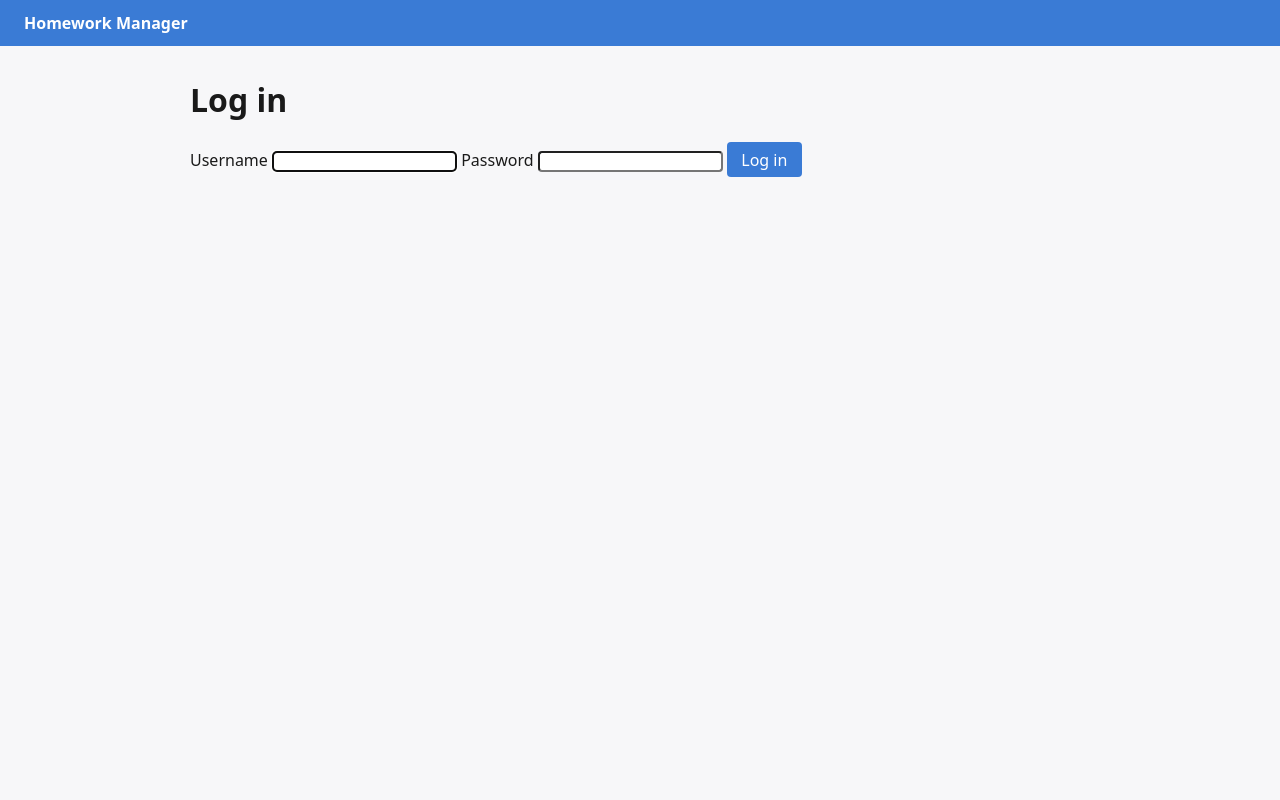
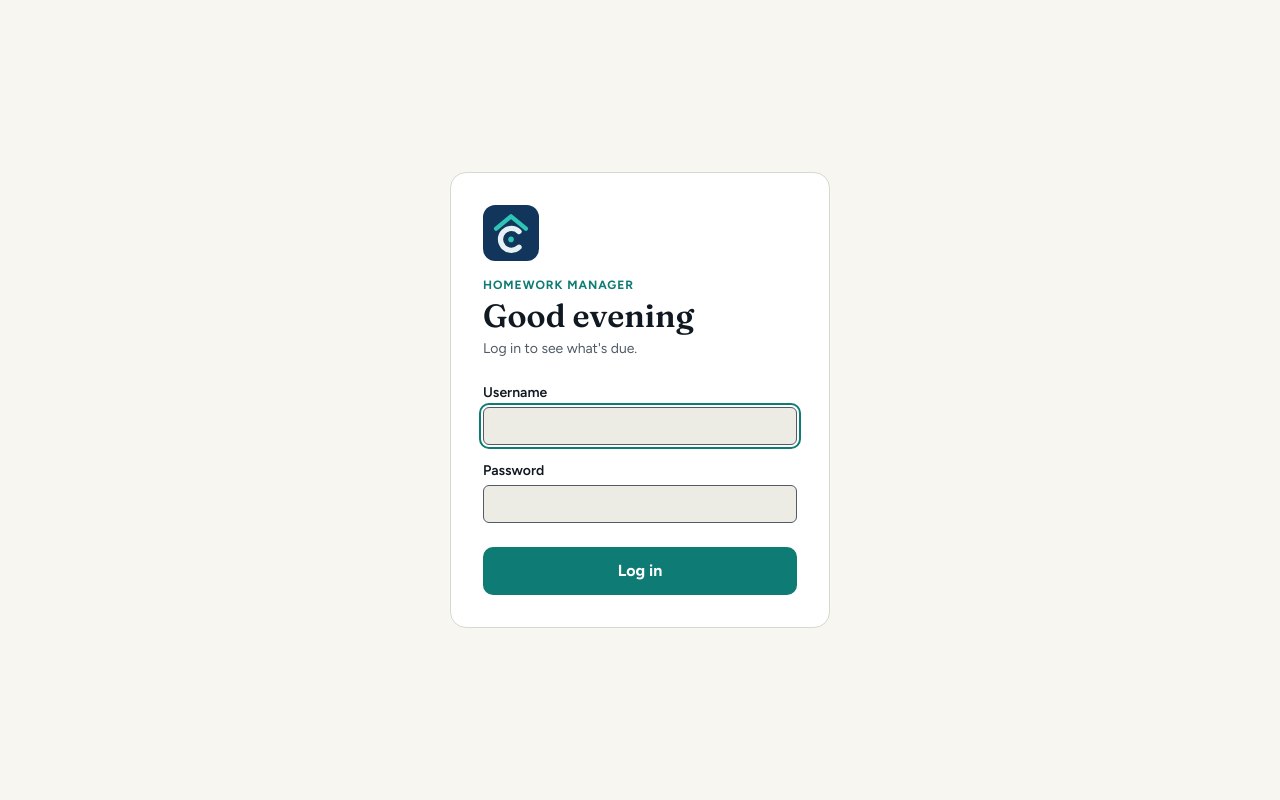
Before and after one commit to MTNHMMR/homework-manager, a FastAPI app: page /login in a window 1280 px wide. Run offline with FastAPI, Linux system fonts and the light colour scheme.

Commit message:
feat: restyle login page to the Cain Family design system
Login now uses the caindomain.com look: a centered card with the Cain
mark, a Fraunces time-of-day greeting, Figtree body text and a teal
primary button. Dark by default, Light via prefers-color-scheme.

base.html gains head, body_attrs and nav blocks so the login page can
opt out of the per-user theme and accent nav; logged-in pages are
unchanged.

Co-Authored-By: Claude Opus 5.5 <noreply@anthropic.com>

```diff
--- a/app/static/style.css
+++ b/app/static/style.css
@@ -101,3 +101,115 @@ legend { padding: 0 0.4rem; font-weight: bold; }
 .week-item { font-size: 0.85rem; padding: 0.2rem 0; }
 .week-item.overdue { color: var(--error); }
 .week-day .empty { color: var(--border); margin: 0; }
+
+/* Login page — Cain Family design system (caindomain.com). Dark first, Light follows the OS. */
+body.login-page {
+    --cf-bg: #0e161f;
+    --cf-surface: #151f2a;
+    --cf-surface-raised: #1c2835;
+    --cf-border: #2a3846;
+    --cf-ink: #f7f6f1;
+    --cf-ink-muted: #9aa7b3;
+    --cf-teal: #38c5b9;
+    --cf-teal-soft: #12332f;
+    --cf-on-teal: #04201e;
+    --cf-danger: #ff7a7a;
+    --cf-display: "Fraunces", Georgia, "Times New Roman", serif;
+    --cf-sans: "Figtree", "Segoe UI", system-ui, sans-serif;
+    background: var(--cf-bg);
+    color: var(--cf-ink);
+    font-family: var(--cf-sans);
+    font-size: 16px;
+    line-height: 24px;
+}
+@media (prefers-color-scheme: light) {
+    body.login-page {
+        --cf-bg: #f7f6f1;
+        --cf-surface: #ffffff;
+        --cf-surface-raised: #ecebe4;
+        --cf-border: #d6d8d3;
+        --cf-ink: #101921;
+        --cf-ink-muted: #4f5b66;
+        --cf-teal: #0e7c74;
+        --cf-teal-soft: #d7efeb;
+        --cf-on-teal: #ffffff;
+        --cf-danger: #b42318;
+    }
+}
+body.login-page main {
+    min-height: 100vh;
+    max-width: none;
+    margin: 0;
+    padding: 48px 16px;
+    box-sizing: border-box;
+    display: flex;
+    align-items: center;
+    justify-content: center;
+}
+.login-card {
+    width: 100%;
+    max-width: 380px;
+    background: var(--cf-surface);
+    border: 1px solid var(--cf-border);
+    border-radius: 16px;
+    padding: 24px;
+    box-sizing: border-box;
+}
+.login-mark { display: block; width: 56px; height: 56px; margin-bottom: 16px; }
+.login-eyebrow {
+    margin: 0 0 4px;
+    font-size: 12px;
+    line-height: 16px;
+    font-weight: 700;
+    letter-spacing: 0.08em;
+    text-transform: uppercase;
+    color: var(--cf-teal);
+}
+.login-card h1 {
+    margin: 0;
+    font-family: var(--cf-display);
+    font-size: 32px;
+    line-height: 38px;
+    font-weight: 600;
+}
+.login-sub { margin: 4px 0 24px; font-size: 14px; line-height: 20px; color: var(--cf-ink-muted); }
+.login-card .error {
+    margin: 0 0 16px;
+    padding: 8px 12px;
+    border: 1px solid var(--cf-danger);
+    border-radius: 10px;
+    color: var(--cf-danger);
+    font-size: 14px;
+    line-height: 20px;
+}
+.login-card form { display: flex; flex-direction: column; gap: 16px; }
+.login-card label { display: flex; flex-direction: column; gap: 4px; font-size: 14px; line-height: 20px; font-weight: 600; }
+.login-card input {
+    font: inherit;
+    font-weight: 400;
+    font-size: 16px;
+    padding: 8px 12px;
+    background: var(--cf-surface-raised);
+    color: var(--cf-ink);
+    border: 1px solid var(--cf-ink-muted);
+    border-radius: 6px;
+}
+.login-card input:focus-visible,
+.login-card button:focus-visible {
+    outline: 2px solid var(--cf-teal);
+    outline-offset: 2px;
+}
+body.login-page main .login-card button[type="submit"] {
+    margin-top: 8px;
+    padding: 12px 16px;
+    background: var(--cf-teal);
+    color: var(--cf-on-teal);
+    border: none;
+    border-radius: 10px;
+    font: inherit;
+    font-weight: 700;
+    cursor: pointer;
+}
+@media (min-width: 600px) {
+    .login-card { padding: 32px; }
+}
--- a/app/templates/base.html
+++ b/app/templates/base.html
@@ -5,8 +5,10 @@
     <meta name="viewport" content="width=device-width, initial-scale=1">
     <title>{% block title %}Homework Manager{% endblock %}</title>
     <link rel="stylesheet" href="/static/style.css">
+    {% block head %}{% endblock %}
 </head>
-<body data-theme="{{ user.theme if user else 'light' }}" data-accent="{{ user.accent_color if user else 'blue' }}">
+<body {% block body_attrs %}data-theme="{{ user.theme if user else 'light' }}" data-accent="{{ user.accent_color if user else 'blue' }}"{% endblock %}>
+    {% block nav %}
     <nav>
         <a class="brand" href="/">Homework Manager</a>
         {% if user %}
@@ -26,6 +28,7 @@
             </form>
         {% endif %}
     </nav>
+    {% endblock %}
     <main>
         {% block content %}{% endblock %}
     </main>
--- a/app/templates/login.html
+++ b/app/templates/login.html
@@ -1,11 +1,31 @@
 {% extends "base.html" %}
 {% block title %}Log in — Homework Manager{% endblock %}
+{% block head %}
+<link rel="icon" href="/static/cain-mark.svg" type="image/svg+xml">
+<link rel="preconnect" href="https://fonts.googleapis.com">
+<link rel="preconnect" href="https://fonts.gstatic.com" crossorigin>
+<link href="https://fonts.googleapis.com/css2?family=Fraunces:opsz,wght@9..144,600&family=Figtree:wght@400;600;700&display=swap" rel="stylesheet">
+{% endblock %}
+{% block body_attrs %}class="login-page"{% endblock %}
+{% block nav %}{% endblock %}
 {% block content %}
-<h1>Log in</h1>
-{% if error %}<p class="error">{{ error }}</p>{% endif %}
-<form method="post" action="/login">
-    <label>Username <input type="text" name="username" required autofocus></label>
-    <label>Password <input type="password" name="password" required></label>
-    <button type="submit">Log in</button>
-</form>
+<div class="login-card">
+    <img class="login-mark" src="/static/cain-mark.svg" width="56" height="56" alt="Cain family logo">
+    <p class="login-eyebrow">Homework Manager</p>
+    <h1 id="greeting">Welcome back</h1>
+    <p class="login-sub">Log in to see what's due.</p>
+    {% if error %}<p class="error" role="alert">{{ error }}</p>{% endif %}
+    <form method="post" action="/login">
+        <label>Username <input type="text" name="username" autocomplete="username" required autofocus></label>
+        <label>Password <input type="password" name="password" autocomplete="current-password" required></label>
+        <button type="submit">Log in</button>
+    </form>
+</div>
+<script>
+    (function () {
+        var h = new Date().getHours();
+        var g = h < 12 ? "Good morning" : h < 18 ? "Good afternoon" : "Good evening";
+        document.getElementById("greeting").textContent = g;
+    })();
+</script>
 {% endblock %}
```
Also changed, not shown: app/static/cain-mark.svg (added).
